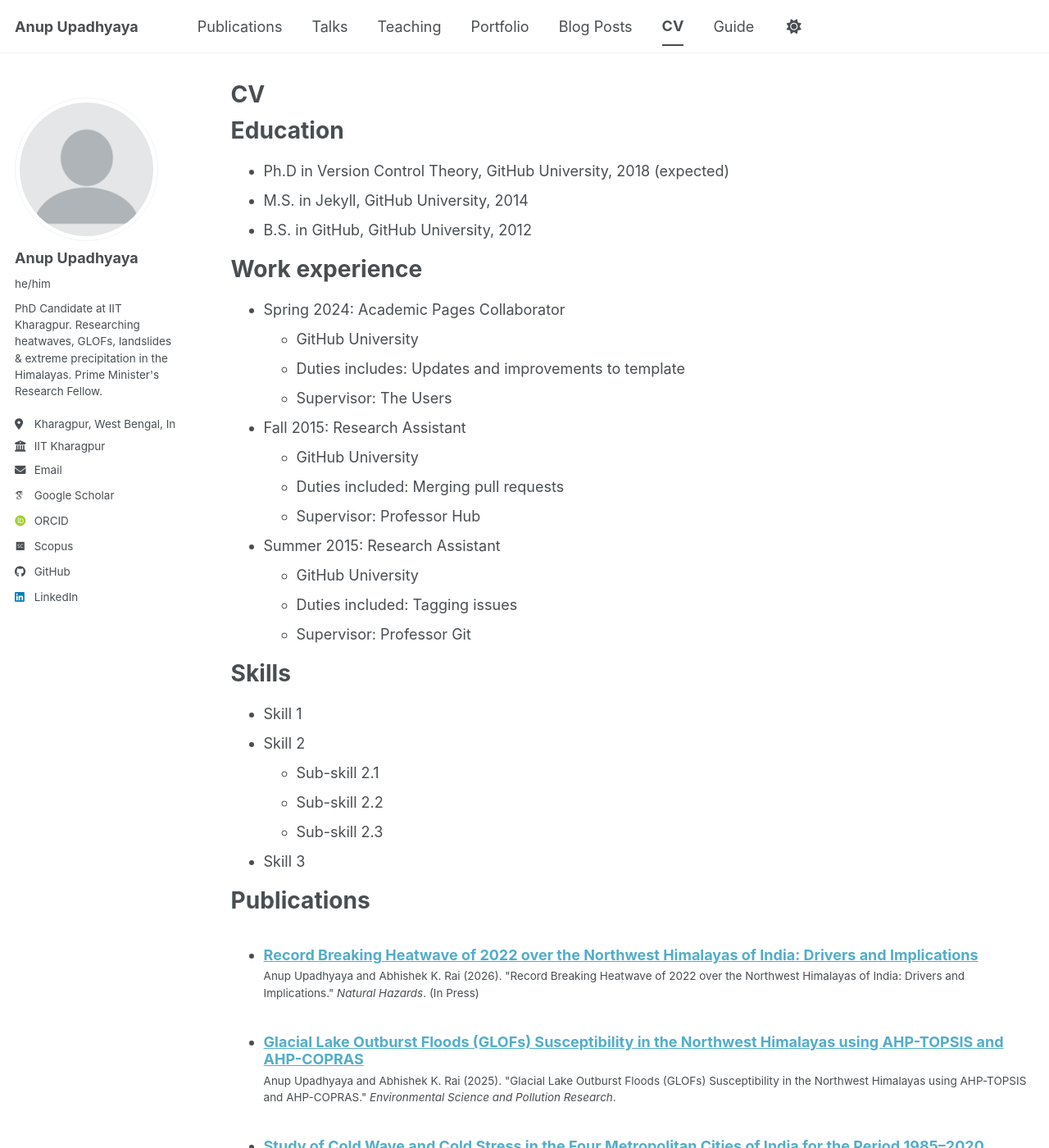
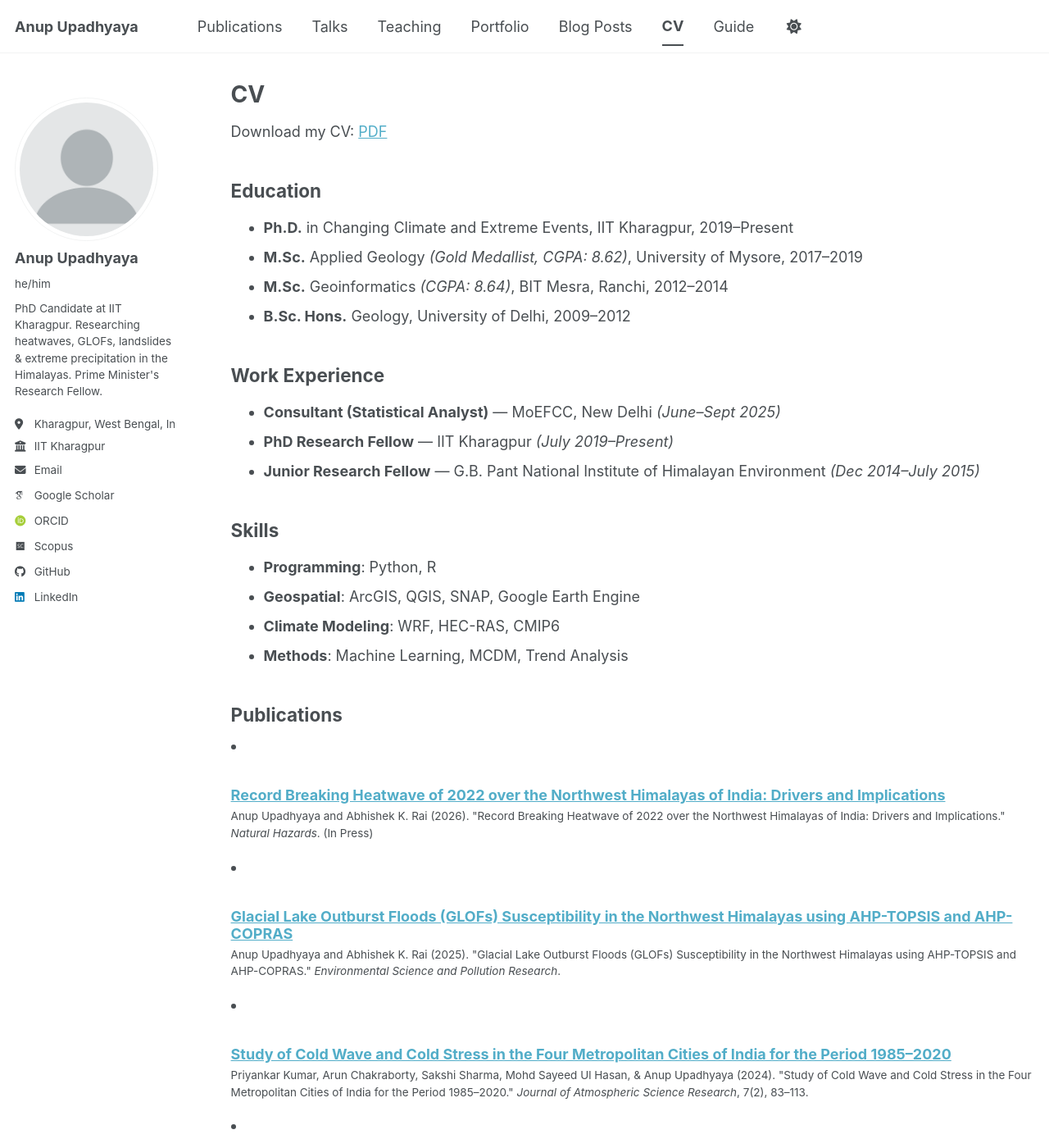
Before and after one commit to anupupadhyaya/anupupadhyaya.github.io, a Jekyll site: the page built from _pages/cv.md, in a window 1280 px wide and 1400 px high. Shown: the whole window at 82% size. Built offline with Jekyll 4.4.1, drawn with Linux system fonts in a browser that asks for light colours; some web fonts are replaced; a script bundle is joined from its source files by our own code; library files that are not in the unit come from our copies; some of the changed text lies outside the part shown.

Commit message:
Update cv.md

```diff
--- a/_pages/cv.md
+++ b/_pages/cv.md
@@ -9,56 +9,44 @@ redirect_from:
 
 {% include base_path %}
 
-Education
-======
-* Ph.D in Version Control Theory, GitHub University, 2018 (expected)
-* M.S. in Jekyll, GitHub University, 2014
-* B.S. in GitHub, GitHub University, 2012
+Download my CV: [PDF](/files/cv.pdf)
 
-Work experience
-======
-* Spring 2024: Academic Pages Collaborator
-  * GitHub University
-  * Duties includes: Updates and improvements to template
-  * Supervisor: The Users
+## Education
 
-* Fall 2015: Research Assistant
-  * GitHub University
-  * Duties included: Merging pull requests
-  * Supervisor: Professor Hub
+* **Ph.D.** in Changing Climate and Extreme Events, IIT Kharagpur, 2019–Present
+* **M.Sc.** Applied Geology *(Gold Medallist, CGPA: 8.62)*, University of Mysore, 2017–2019
+* **M.Sc.** Geoinformatics *(CGPA: 8.64)*, BIT Mesra, Ranchi, 2012–2014
+* **B.Sc. Hons.** Geology, University of Delhi, 2009–2012
 
-* Summer 2015: Research Assistant
-  * GitHub University
-  * Duties included: Tagging issues
-  * Supervisor: Professor Git
+## Work Experience
 
-Skills
-======
-* Skill 1
-* Skill 2
-  * Sub-skill 2.1
-  * Sub-skill 2.2
-  * Sub-skill 2.3
-* Skill 3
+* **Consultant (Statistical Analyst)** — MoEFCC, New Delhi *(June–Sept 2025)*
+* **PhD Research Fellow** — IIT Kharagpur *(July 2019–Present)*
+* **Junior Research Fellow** — G.B. Pant National Institute of Himalayan Environment *(Dec 2014–July 2015)*
 
-Publications
-======
-  <ul>{% for post in site.publications reversed %}
-    {% include archive-single-cv.html %}
-  {% endfor %}</ul>
+## Skills
 
-Talks
-======
-  <ul>{% for post in site.talks reversed %}
-    {% include archive-single-talk-cv.html  %}
-  {% endfor %}</ul>
+* **Programming**: Python, R
+* **Geospatial**: ArcGIS, QGIS, SNAP, Google Earth Engine
+* **Climate Modeling**: WRF, HEC-RAS, CMIP6
+* **Methods**: Machine Learning, MCDM, Trend Analysis
 
-Teaching
-======
-  <ul>{% for post in site.teaching reversed %}
-    {% include archive-single-cv.html %}
-  {% endfor %}</ul>
+## Publications
 
-Service and leadership
-======
-* Currently signed in to 43 different slack teams
+{% for post in site.publications reversed %}
+  {% include archive-single-cv.html %}
+{% endfor %}
+
+## Talks
+
+{% for post in site.talks reversed %}
+  {% include archive-single-talk-cv.html %}
+{% endfor %}
+
+## Awards & Achievements
+
+* Prime Minister's Research Fellow (December 2020)
+* Best Oral Presentation Award, Research Scholar Day, CORAL, IIT Kharagpur (January 2024)
+* Gold Medal, M.Sc. Applied Geology, University of Mysore (2019)
+* GATE 2019: AIR 430, Score 487
+* KSET 2018 (Karnataka State Eligibility Test for Lectureship)
```
